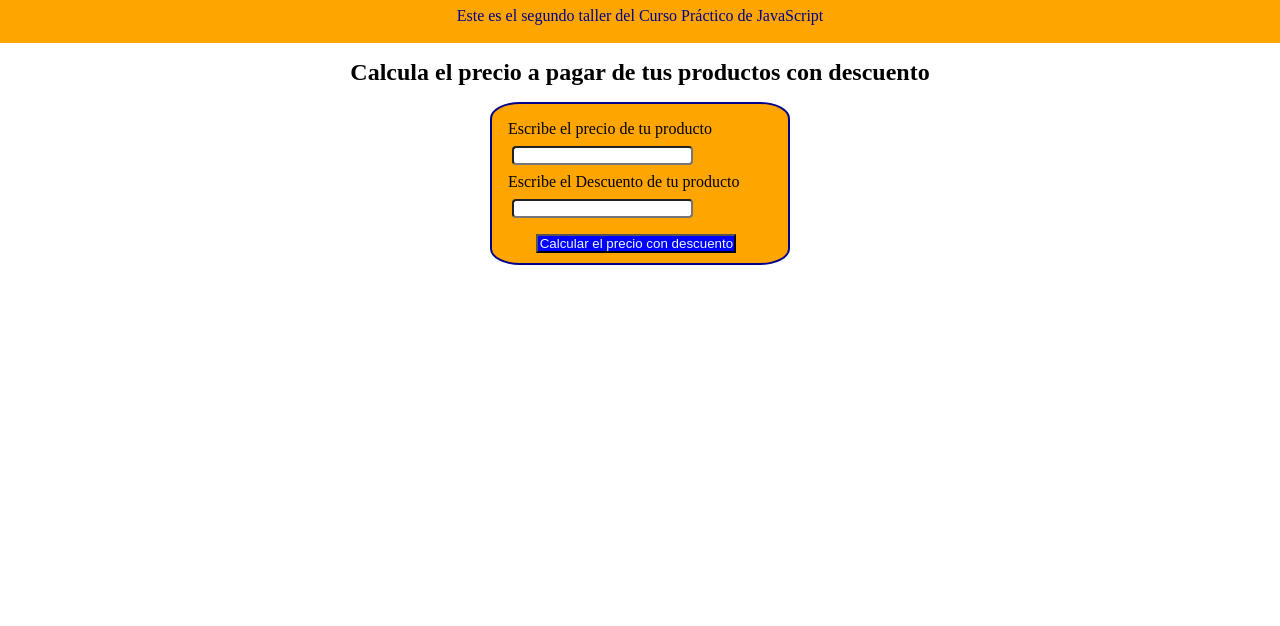
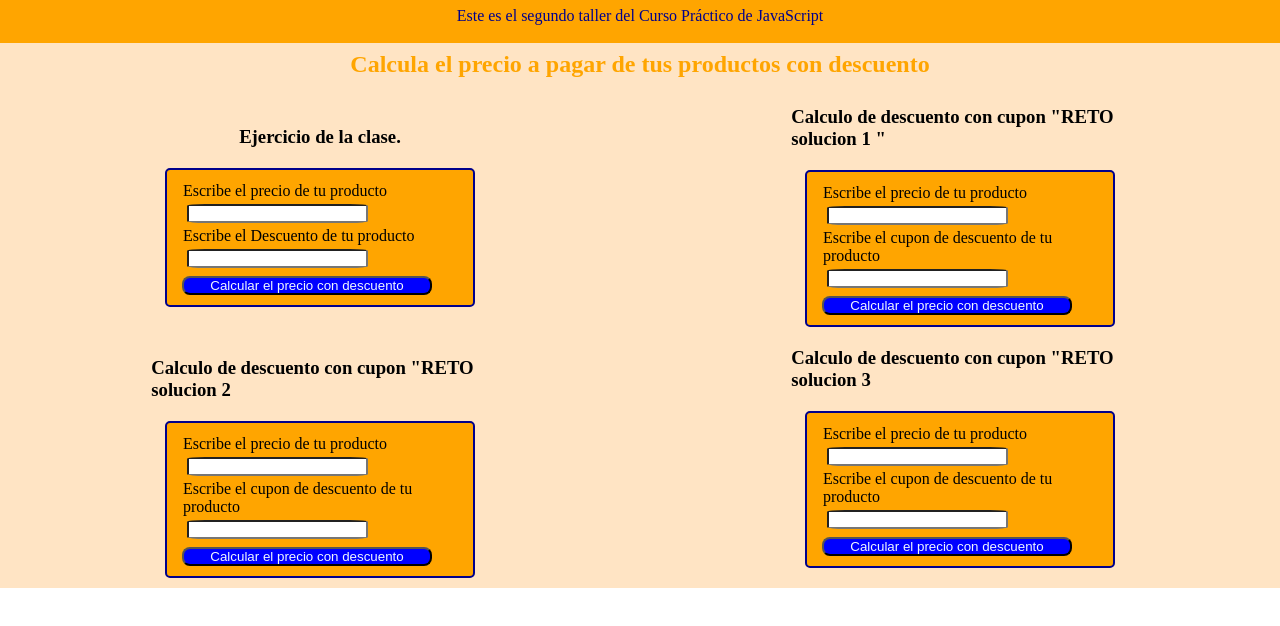
Before and after one commit to JOSEPHPINTO/Plazi-curso-practico-javascrip, a plain HTML site: page descuentos.html in a window 1280 px wide. Shown: the part 50-676 px from the top of the page. Drawn offline with Linux system fonts and the light colour scheme.

Commit message:
Se termina el taller de Descuentos y se realizan los retos todo desde Mobile First

```diff
--- a/descuentos.css
+++ b/descuentos.css
@@ -18,18 +18,29 @@ header p{
     text-align: center;
     margin-bottom: 8px;
 }
+h2{
+    text-align: center;
+    color: orange;
+    background-color: bisque;
+    padding: 8px;
+}
 .container{
     display: grid;
     place-items: center;
-
-
+    grid-template-columns: 1fr ;
+    background-color: bisque;
+    height: auto;
 }
-h2{
-    margin: 16px;
+div{
+    display: grid;
+    place-items: center;
+}
+#div4 {
+margin-bottom: 20px;
 }
 .form {
     display: block;
-    width: 300px;
+    width: 280px;
     height: auto;
     padding-top: 8px;
     border: solid 2px darkblue;
@@ -38,20 +49,51 @@ h2{
 }
  label{
      display: block;
-     margin: 8px 16px;
+     margin: 4px 16px;
 }
 input{
-    border-radius: 4px;
+    border-radius: 10%;
     margin-left: 20px;
 
 }
 button{
- width: 200px;
- margin-top: 16px;
+ width: 250px;
+ margin-top: 8px;
  background-color: blue;
  color: aliceblue;
- margin-left: 15%;
+ margin-left: 15px;
+ border-radius: 8px;
 }
 .container form p {
     margin: 8px 0 10px 16px ;
 }
+h3 {
+    margin: 20px;
+}
+@media (min-width: 750px) {
+.container{
+    display: grid;
+    place-items: center;
+    grid-template-columns: 1fr 1fr;
+}
+.form {
+    display: block;
+    width: 310px;
+    height: auto;
+    padding-top: 8px;
+    background-color: orange;
+    border-radius: 5px;
+}
+div{
+width: 377.5px;
+}
+#div1 h3 {
+    margin:20px 70px  20px 70px;
+
+}
+input{
+
+    margin-left: 20px;
+
+}
+}
--- a/descuentos.html
+++ b/descuentos.html
@@ -17,8 +17,13 @@
     </p>
 
     </header>
+    <h2>Calcula el precio a pagar de tus productos con descuento</h2>
     <section class="container">
-       <h2>Calcula el precio a pagar de tus productos con descuento</h2>
+
+        <div id="div1">
+            <h3>
+                Ejercicio de la clase.
+                </h3>
             <form action="" class="form">
 
                 <label for="InputPrice">Escribe el precio de tu producto </label>
@@ -32,6 +37,60 @@
                 </button>
                 <p id="ResultP"></p>
             </form>
+        </div>
+       <div id="div2">
+            <h3>
+            Calculo de descuento con cupon "RETO solucion 1 "
+            </h3>
+            <form action="" class="form">
+
+                <label for="InputPrice1">Escribe el precio de tu producto </label>
+                <input id="InputPrice1" type="number">
+
+                <label for="InputCoupon1">Escribe el cupon de descuento de tu producto </label>
+                <input id="InputCoupon1" type="text">
+
+                <button type="button" onclick="onClickButtonPriceDiscountCoupon1()">
+                Calcular el precio con descuento
+                </button>
+                <p id="ResultCoupon1"></p>
+            </form>
+       </div>
+       <div id="div3">
+            <h3>
+                 Calculo de descuento con cupon "RETO solucion 2
+            </h3>
+            <form action="" class="form">
+
+            <label for="InputPrice2">Escribe el precio de tu producto </label>
+            <input id="InputPrice2" type="number">
+
+            <label for="InputCoupon2">Escribe el cupon de descuento de tu producto </label>
+            <input id="InputCoupon2" type="text">
+
+            <button type="button" onclick="onClickButtonPriceDiscountCoupon2()">
+            Calcular el precio con descuento
+            </button>
+            <p id="ResultCoupon2"></p>
+            </form>
+       </div>
+        <div id="div4">
+            <h3> Calculo de descuento con cupon "RETO solucion 3 </h3>
+            <form action="" class="form">
+
+                <label for="InputPrice3">Escribe el precio de tu producto </label>
+                <input id="InputPrice3" type="number">
+
+                <label for="InputCoupon3">Escribe el cupon de descuento de tu producto </label>
+                <input id="InputCoupon3" type="text">
+
+                <button type="button" onclick="onClickButtonPriceDiscountCoupon3()">
+                Calcular el precio con descuento
+                </button>
+                <p id="ResultCoupon3"></p>
+            </form>
+        </div>
+
     </section>
 
 
--- a/descuentos.js
+++ b/descuentos.js
@@ -30,7 +30,106 @@ function onClickButtonPriceDiscount(){
 }
 
 const coupons = [
-    "JuanDC_es_Batman",
-    "pero_no_le_digas_a_nadie",
-    "es_un_secreto",
+    "uno",
+    "dos",
+    "tres",
 ];
+
+// forma 1 de solucionar el reto
+
+function onClickButtonPriceDiscountCoupon1(){
+    const inputPrice = document.getElementById("InputPrice1");
+    const priceValue = inputPrice.value;
+
+    const inpuCoupon = document.getElementById("InputCoupon1");
+    const couponValue = inpuCoupon.value;
+
+
+    let descuento;
+        switch(couponValue){
+            case coupons[0]:
+                descuento = 15;
+            break;
+
+            case coupons[1]:
+                descuento = 30 ;
+             break;
+
+            case coupons[2]:
+                descuento = 50;
+            break;
+        }
+
+    const precioConDescuento = calcularPrecioConDescuento(priceValue, descuento)
+
+    const resultCoupon = document.getElementById("ResultCoupon1")
+    resultCoupon.innerText = "El precio con descuento del cupon es: $ " + precioConDescuento;
+}
+
+// Forma 2 de solucionar el reto
+
+function onClickButtonPriceDiscountCoupon2(){
+    const inputPrice = document.getElementById("InputPrice2");
+    const priceValue = inputPrice.value;
+
+    const inpuCoupon = document.getElementById("InputCoupon2");
+    const couponValue = inpuCoupon.value;
+
+   let descuento;
+if (!coupons.includes(couponValue)){
+        descuento = 0;
+        alert("El cupon" + couponValue + " no es válido. "
+        )
+    } else if (couponValue === "uno"){
+        descuento = 15;
+    }else if (couponValue === "dos"){
+        descuento = 25;
+    }else if (couponValue === "tres"){
+        descuento = 50;
+    }
+
+    const precioConDescuento = calcularPrecioConDescuento(priceValue, descuento)
+
+    const resultCoupon2 = document.getElementById("ResultCoupon2")
+    resultCoupon2.innerText = "El precio con descuento del cupon es: $ " + precioConDescuento;
+}
+
+// forma 3 de solucionar el reto
+
+function onClickButtonPriceDiscountCoupon3(){
+    const coupons = [
+        {
+            name: "uno",
+            discount: 15,
+        },
+        {
+            name: "dos",
+            discount: 25,
+        },
+        {
+            name: "tres",
+            discount: 50,
+        },
+    ];
+    const inputPrice = document.getElementById("InputPrice3");
+    const priceValue = inputPrice.value;
+
+    const inputCoupon = document.getElementById("InputCoupon3")
+    const couponValue = inputCoupon.value;
+
+    const isCouponValueValid = function (coupon){
+        return coupon.name === couponValue;
+    }
+
+    const userCoupon = coupons.find(isCouponValueValid);
+    if (!userCoupon){
+        alert("El cupon  " + couponValue + "  no es valido");
+
+    } else {
+        const descuento = userCoupon.discount;
+        const precioConDescuento = calcularPrecioConDescuento(priceValue, descuento);
+        const resultCoupon = document.getElementById("ResultCoupon3");
+        resultCoupon.innerText = "El precio con descuento es: $ " + precioConDescuento;
+    }
+
+}
```
Lines whose indentation alone changed are shown as unchanged.
